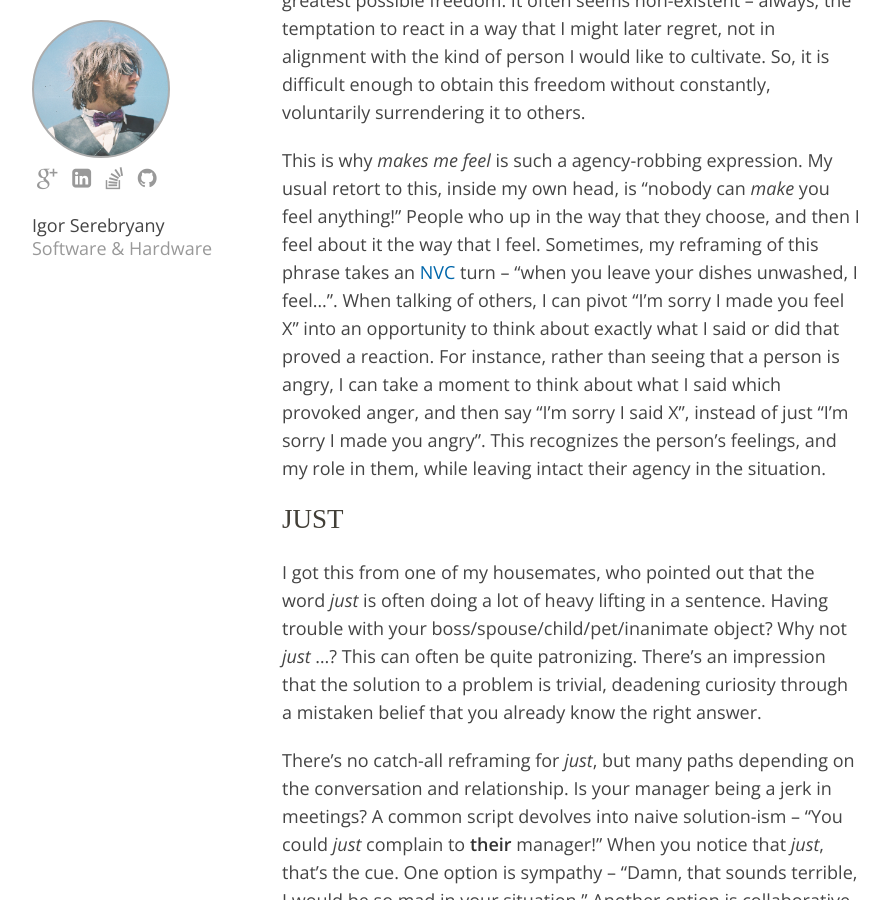
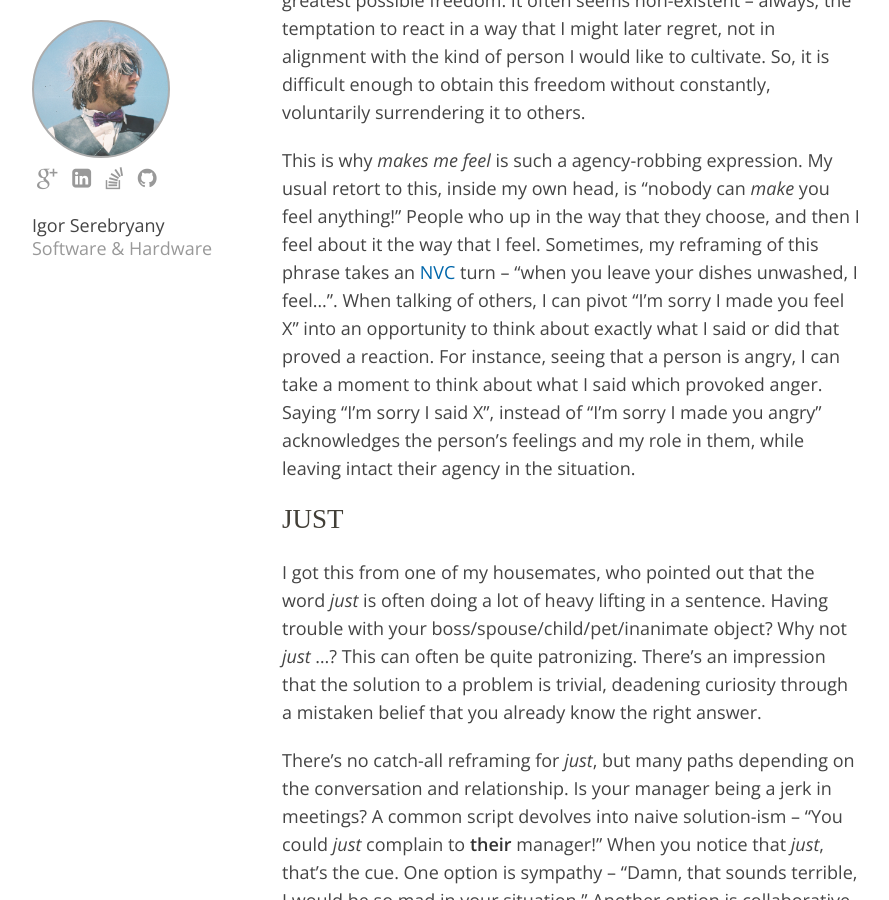
Before and after one commit to igor47/blog, a Jekyll site: the page built from _posts/2021-09-24-words-i-avoid.md, in a window 1280 px wide and 900 px high, scrolled down 2302 px. Shown: the whole window, without its empty margins (138-1027 px from the left). Built offline with Jekyll 4.4.1, drawn with Linux system fonts in a browser that asks for light colours; some web fonts are replaced.

Commit message:
words: minor rephrase

```diff
--- a/_posts/2021-09-24-words-i-avoid.md
+++ b/_posts/2021-09-24-words-i-avoid.md
@@ -63,8 +63,8 @@ My usual retort to this, inside my own head, is "nobody can *make* you feel anyt
 People who up in the way that they choose, and then I feel about it the way that I feel.
 Sometimes, my reframing of this phrase takes an [NVC](https://www.cnvc.org/learn-nvc/what-is-nvc) turn -- "when you leave your dishes unwashed, I feel...".
 When talking of others, I can pivot "I'm sorry I made you feel X" into an opportunity to think about exactly what I said or did that proved a reaction.
-For instance, rather than seeing that a person is angry, I can take a moment to think about what I said which provoked anger, and then say "I'm sorry I said X", instead of just "I'm sorry I made you angry".
-This recognizes the person's feelings, and my role in them, while leaving intact their agency in the situation.
+For instance, seeing that a person is angry, I can take a moment to think about what I said which provoked anger.
+Saying "I'm sorry I said X", instead of "I'm sorry I made you angry" acknowledges the person's feelings and my role in them, while leaving intact their agency in the situation.
 
 ## JUST ##
 
```
